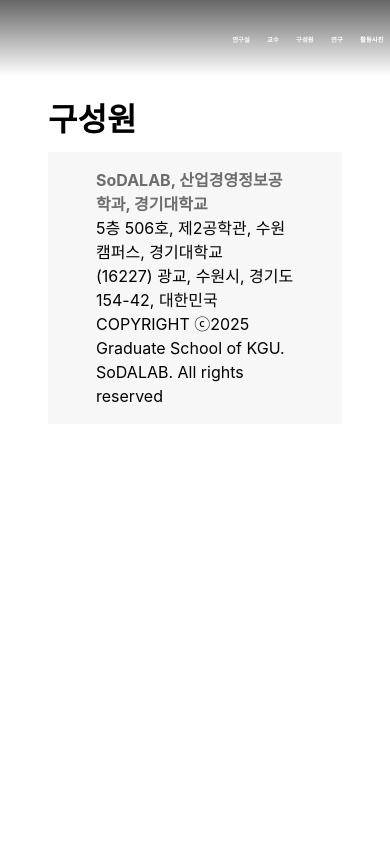
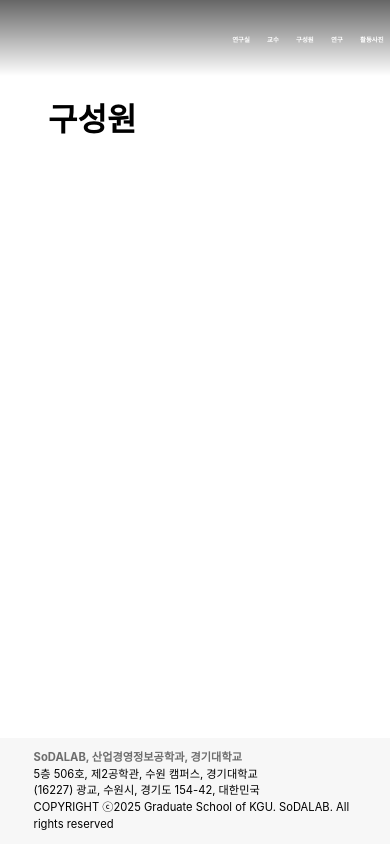
Before and after one commit to pot1223/SoDALAB_site, a Flask app: page /soda/people in a window 390 px wide. Run offline with Flask 3, Linux system fonts and the light colour scheme; parts of the project's set-up code (start-up, migrations or seed data) failed here and were passed over; some web fonts are replaced.

Commit message:
real_finaL

```diff
--- a/apps/soda/static/home.css
+++ b/apps/soda/static/home.css
@@ -341,3 +341,38 @@
   padding:0;
   margin:0 0em 0 8.4em;
 }
+
+html, body {
+  height: 100%;
+  display: flex;
+  flex-direction: column;
+}
+
+/* 메인 콘텐츠는 자동으로 늘어나게 */
+#main-content {
+  flex: 1;
+}
+
+/* footer는 항상 맨 밑으로 */
+#footer {
+  margin-top: auto;
+  text-align: left;
+}
+
+/* 반응형 대응 */
+@media screen and (max-width: 768px) {
+  #banner h1 {
+    font-size: 1.2em;
+  }
+  #banner span {
+    font-size: 0.8em;
+  }
+  .card-item {
+    height: auto;
+    padding: 1em;
+  }
+  #footer {
+    font-size: 0.7em;
+    line-height: 1.4;
+  }
+}
--- a/apps/soda/static/people.css
+++ b/apps/soda/static/people.css
@@ -38,3 +38,40 @@
     }
 
   }
+
+
+
+  html, body {
+  height: 100%;
+  display: flex;
+  flex-direction: column;
+}
+
+/* 메인 콘텐츠는 자동으로 늘어나게 */
+#main-content {
+  flex: 1;
+}
+
+/* footer는 항상 맨 밑으로 */
+#footer {
+  margin-top: auto;
+  text-align: left;
+}
+
+/* 반응형 대응 */
+@media screen and (max-width: 768px) {
+  #banner h1 {
+    font-size: 1.2em;
+  }
+  #banner span {
+    font-size: 0.8em;
+  }
+  .card-item {
+    height: auto;
+    padding: 1em;
+  }
+  #footer {
+    font-size: 0.7em;
+    line-height: 1.4;
+  }
+}
--- a/apps/soda/templates/soda/gallery.html
+++ b/apps/soda/templates/soda/gallery.html
@@ -74,7 +74,7 @@
           </div>
         </div>
 
-
+      </section>
       <br>
       <br>
       <br>
--- a/apps/soda/templates/soda/people.html
+++ b/apps/soda/templates/soda/people.html
@@ -75,7 +75,7 @@
                 </section>
                 {% endfor %}
 
-
+        </section>
 
 
         <section id = "footer">
```
Also changed, not shown: apps/soda/static/domain.css (+36 -0 lines), apps/soda/static/gallery.css (+37 -0 lines), apps/soda/static/intro.css (+36 -0 lines), apps/soda/static/prof.css (+36 -0 lines), apps/soda/static/public.css (+36 -0 lines), apps/soda/templates/soda/intro.html (line endings or trailing spaces).
